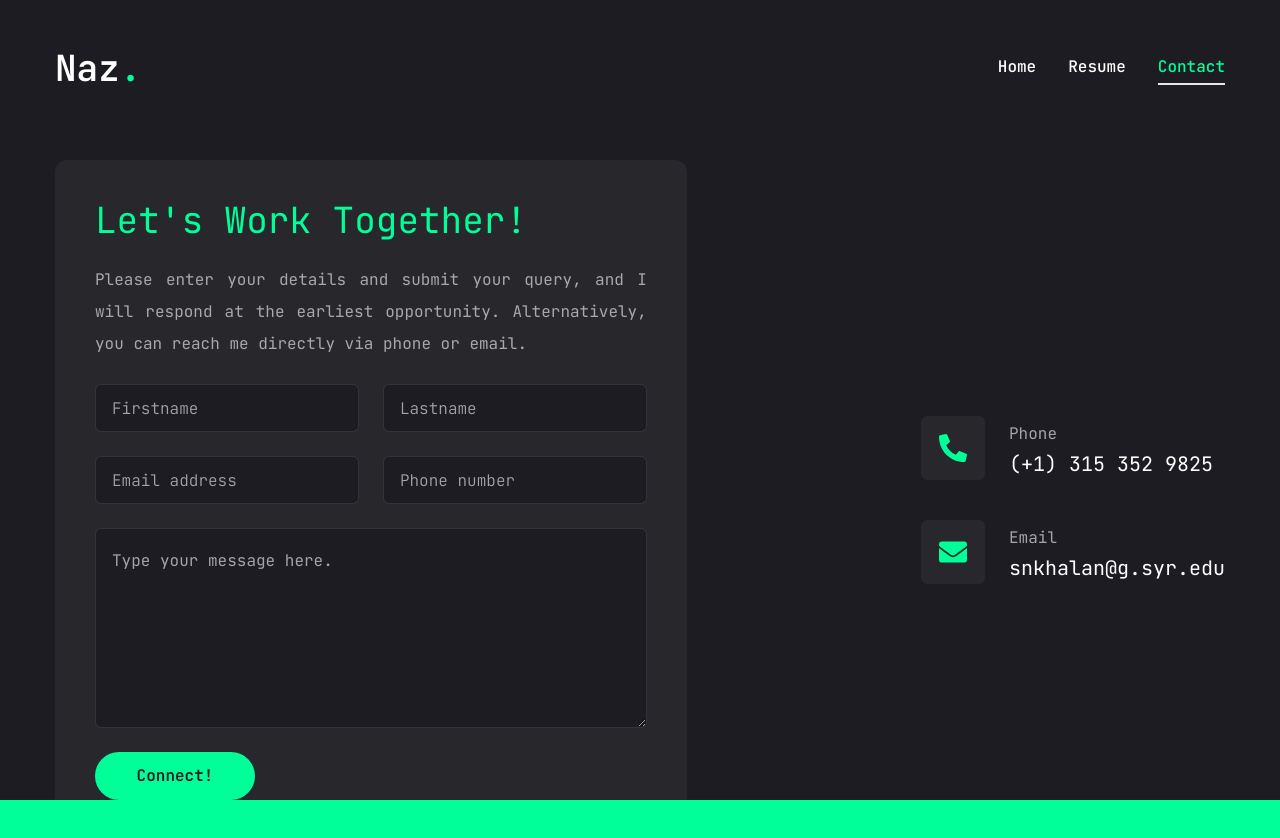
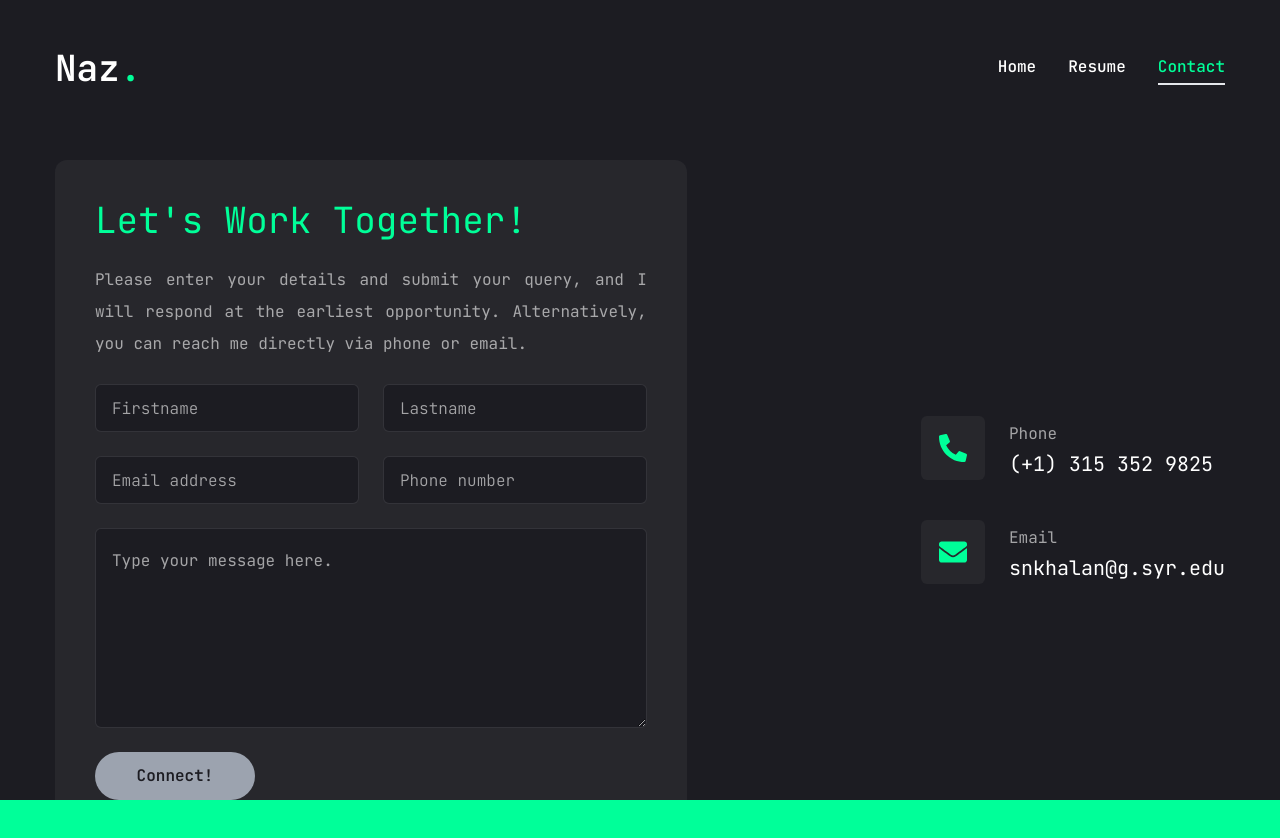
Before and after one commit to Nazorange/NazWebsite, a Next.js app: page /Contact in a window 1280 px wide. Shown: the top 838 px of the page. Built offline with nearby package versions, Linux system fonts and the light colour scheme.

Commit message:
form validation 2.0

```diff
--- a/app/Contact/page.jsx
+++ b/app/Contact/page.jsx
@@ -36,6 +36,12 @@ const Contact = () => {
   // State for form validity
   const [isFormValid, setIsFormValid] = useState(false);
 
+  // Helper function to validate email format
+  const isValidEmail = (email) => {
+    const emailRegex = /^[^\s@]+@[^\s@]+\.[^\s@]+$/;
+    return emailRegex.test(email);
+  };
+
   // Handle form input changes
   const handleChange = (e) => {
     const { name, value } = e.target;
@@ -44,7 +50,7 @@ const Contact = () => {
     console.log(`Updated ${name} to ${value}`);
 
     // Check form validity
-    const isValid = Object.values(newFormData).every(field => field.trim() !== "");
+    const isValid = Object.values(newFormData).every(field => field.trim() !== "") && isValidEmail(newFormData.email);
     setIsFormValid(isValid);
   };
 
@@ -161,7 +167,12 @@ const Contact = () => {
                 onChange={handleChange}
               />
               {/* btn */}
-              <Button size="md" className="max-w-40" type="submit" disabled={!isFormValid}>
+              <Button
+                size="md"
+                className={`max-w-40 ${!isFormValid ? 'bg-gray-400 cursor-not-allowed' : ''}`}
+                type="submit"
+                disabled={!isFormValid}
+              >
                 Connect!
               </Button>
             </form>
```
